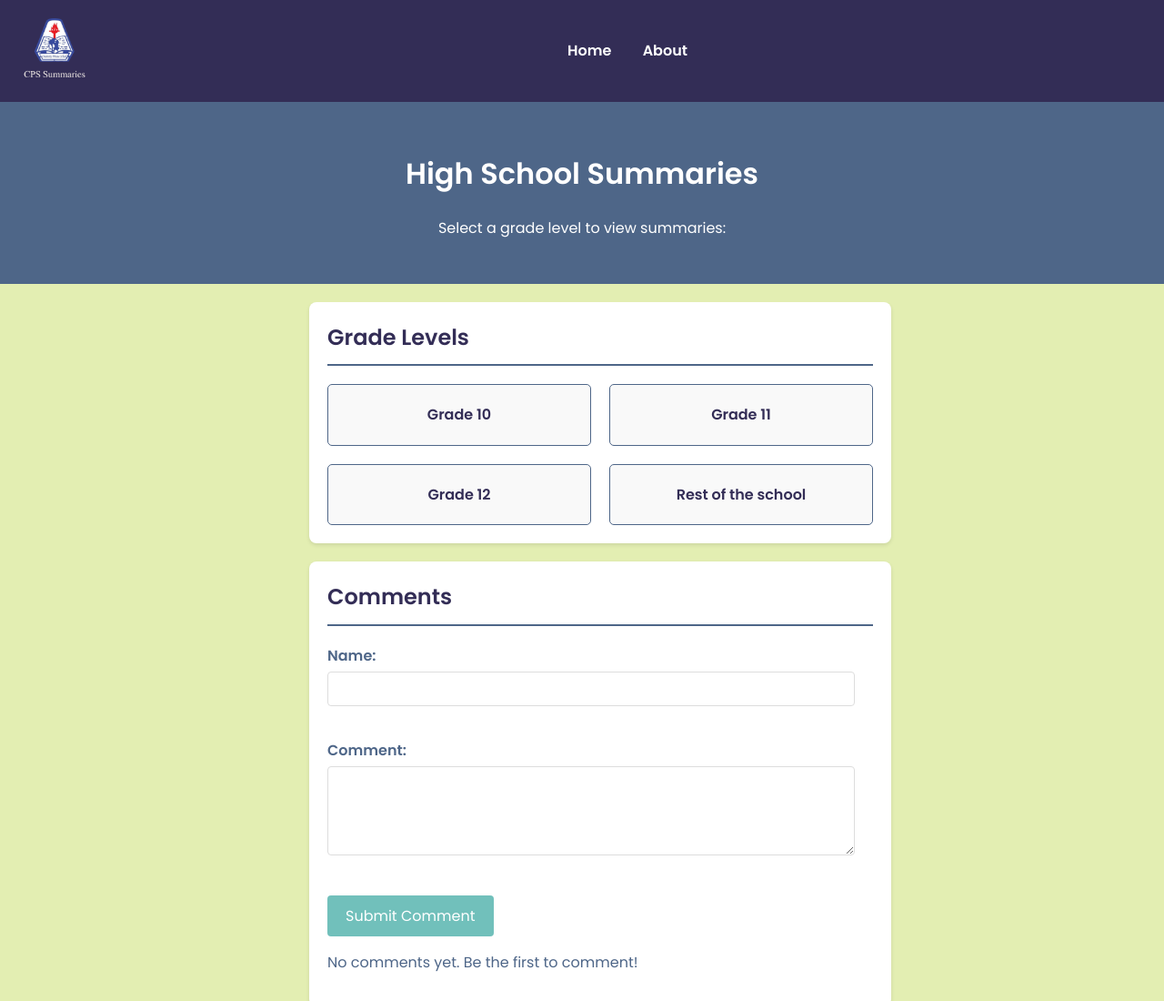
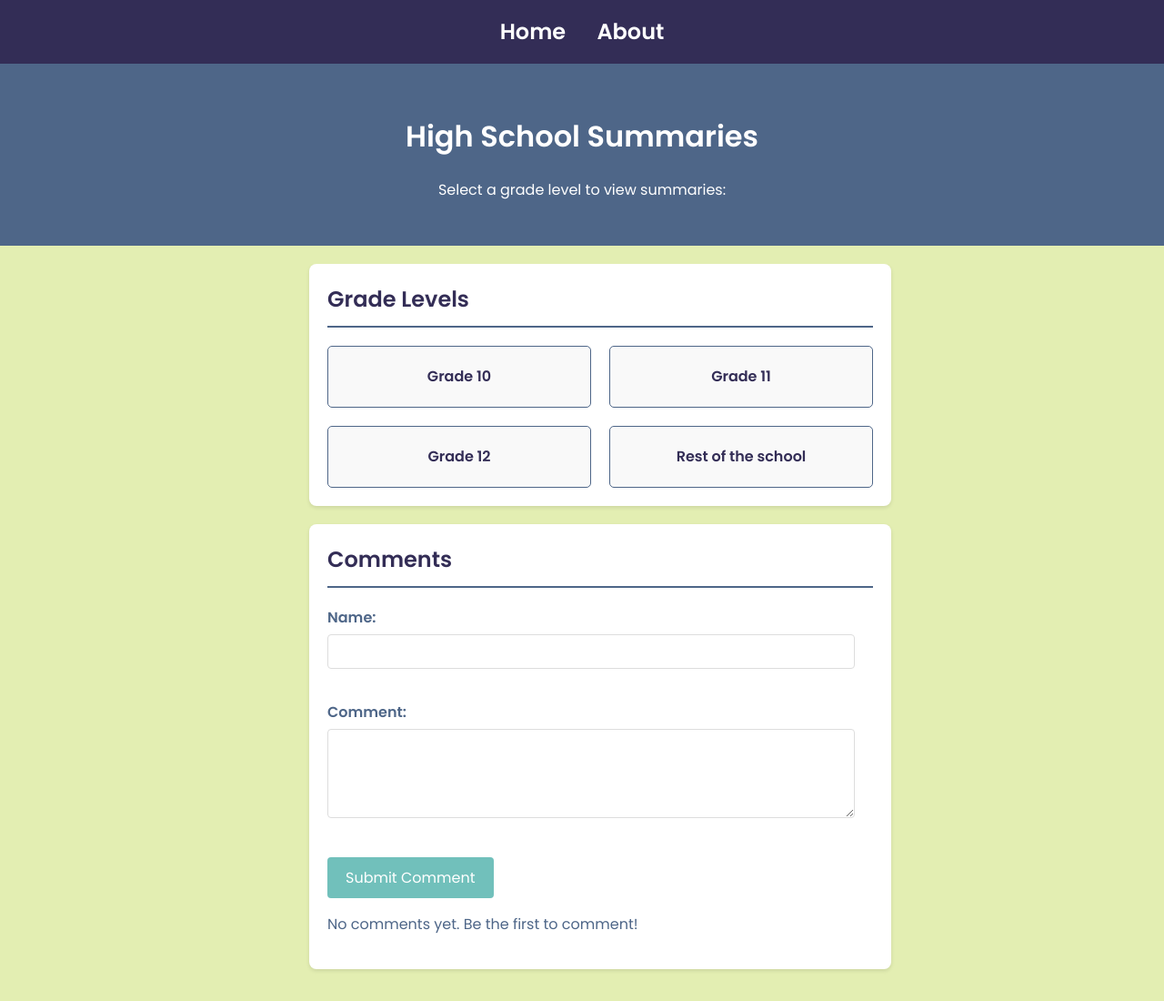
Before and after one commit to Cps-high/Cps-high.github.io, a plain HTML site: page index.html in a window 1280 px wide. Shown: the top 1100 px of the page at 91% size. Drawn offline with Linux system fonts and the light colour scheme.

Commit message:
removed logo

```diff
--- a/index.html
+++ b/index.html
@@ -10,7 +10,6 @@
 </head>
 <body>
     <nav>
-        <img src="cps.png" alt="logo" class="nav-logo">
         <ul class="nav-links">
             <li><a href="index.html">Home</a></li>
             <li><a href="about.html">About</a></li>
--- a/style.css
+++ b/style.css
@@ -40,7 +40,7 @@ nav {
     top: auto;
     left: auto;
     transform: none;
-    font-size: 1em;
+    font-size: 1.5em;
 }
 
 .nav-links li a {
```
